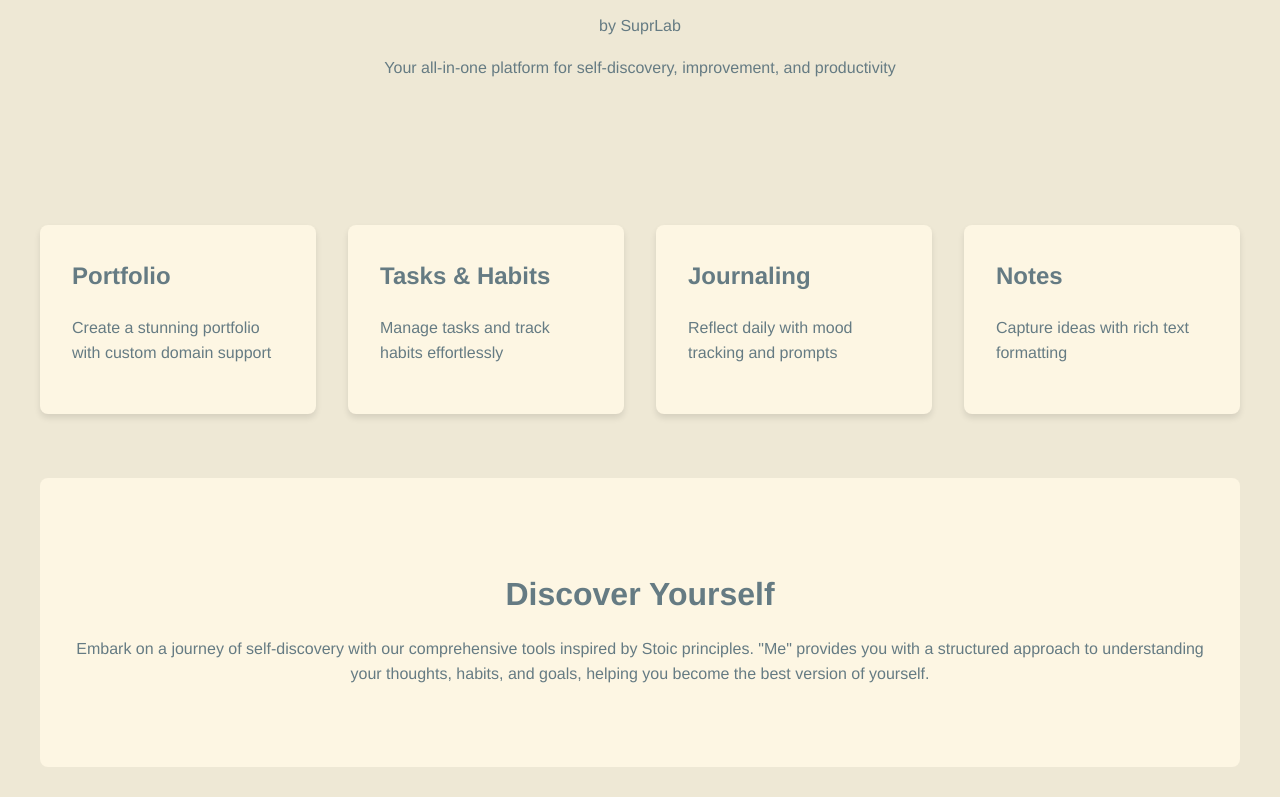
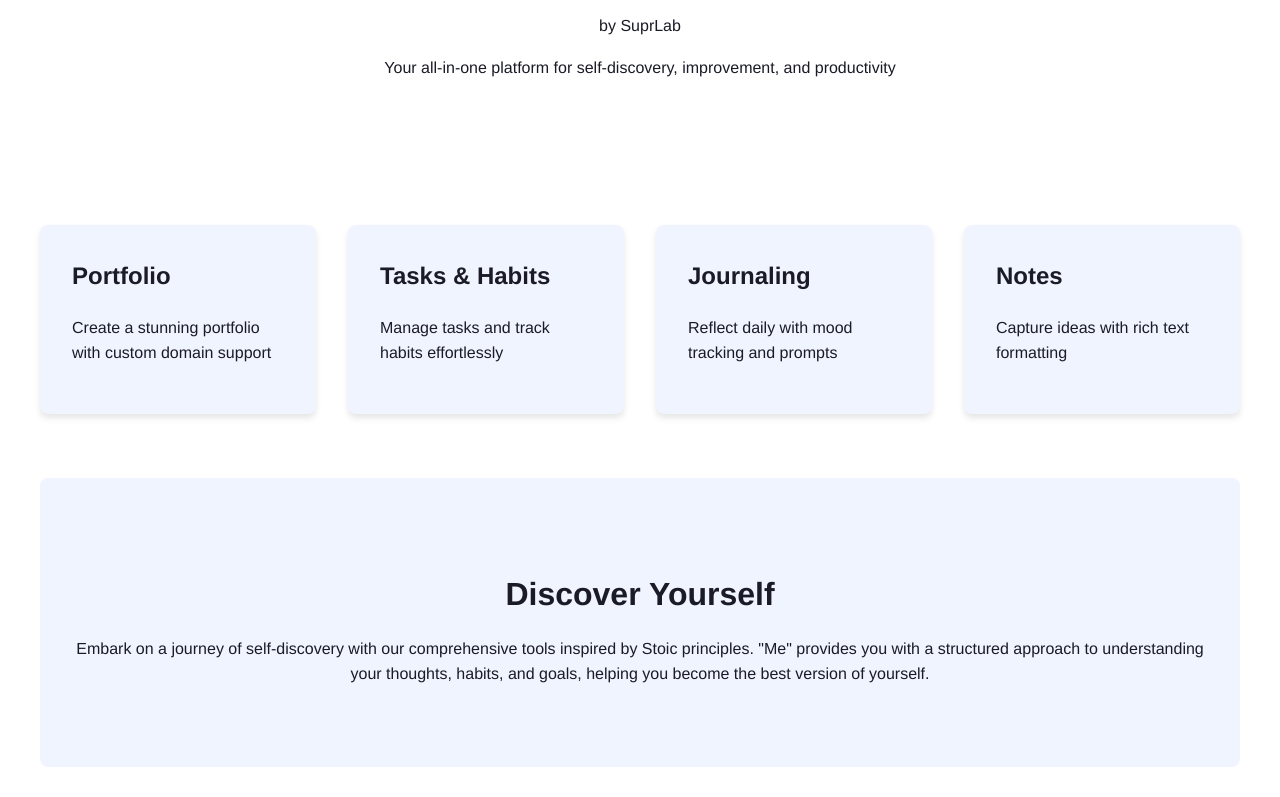
Before and after one commit to SuprLab/me, a plain HTML site: page index.html in a window 1280 px wide. Shown: the part 201-998 px from the top of the page. Drawn offline with Linux system fonts and the light colour scheme.

Commit message:
Update index.html

```diff
--- a/index.html
+++ b/index.html
@@ -10,17 +10,17 @@
 
     <style>
         :root {
-            --primary-color: #268bd2; /* Blue */
-            --secondary-color: #fdf6e3; /* Base3 */
-            --text-color: #657b83; /* Base00 */
-            --background-color: #eee8d5; /* Base2 */
+            --primary-color: #7aa2f7; /* Blue */
+            --secondary-color: #f0f4ff; /* Lighter background for light mode */
+            --text-color: #1a1b26; /* Dark text */
+            --background-color: #ffffff; /* Light background */
         }
 
         [data-theme="dark"] {
-            --primary-color: #268bd2; /* Blue */
-            --secondary-color: #002b36; /* Base03 */
-            --text-color: #839496; /* Base0 */
-            --background-color: #073642; /* Base02 */
+            --primary-color: #7aa2f7; /* Blue */
+            --secondary-color: #1a1b26; /* Background */
+            --text-color: #a9b1d6; /* Foreground/Text */
+            --background-color: #1a1b26; /* Background */
         }
 
         body {
```
